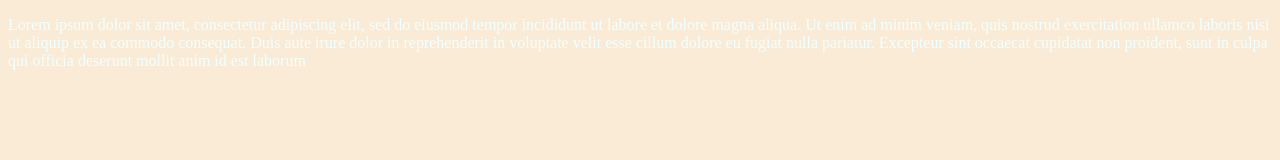
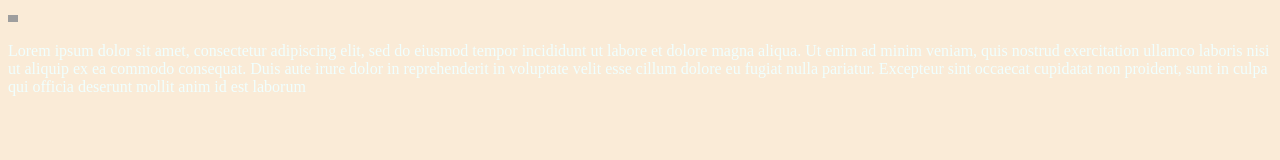
Before and after one commit to AtharvATAR/My-First-Website, a plain HTML site: page index.html in a window 1280 px wide. Drawn offline with Linux system fonts and the light colour scheme; grey boxes are pictures that could not be loaded.

Commit message:
commit on index

```diff
--- a/index.html
+++ b/index.html
@@ -11,7 +11,7 @@
 <body>
 
     <div class="center-align">
-
+        <img src="https://binged.it/3qwraPM" alt="*Image not visible*" width="10">
     </div>
 
     <article>
```
